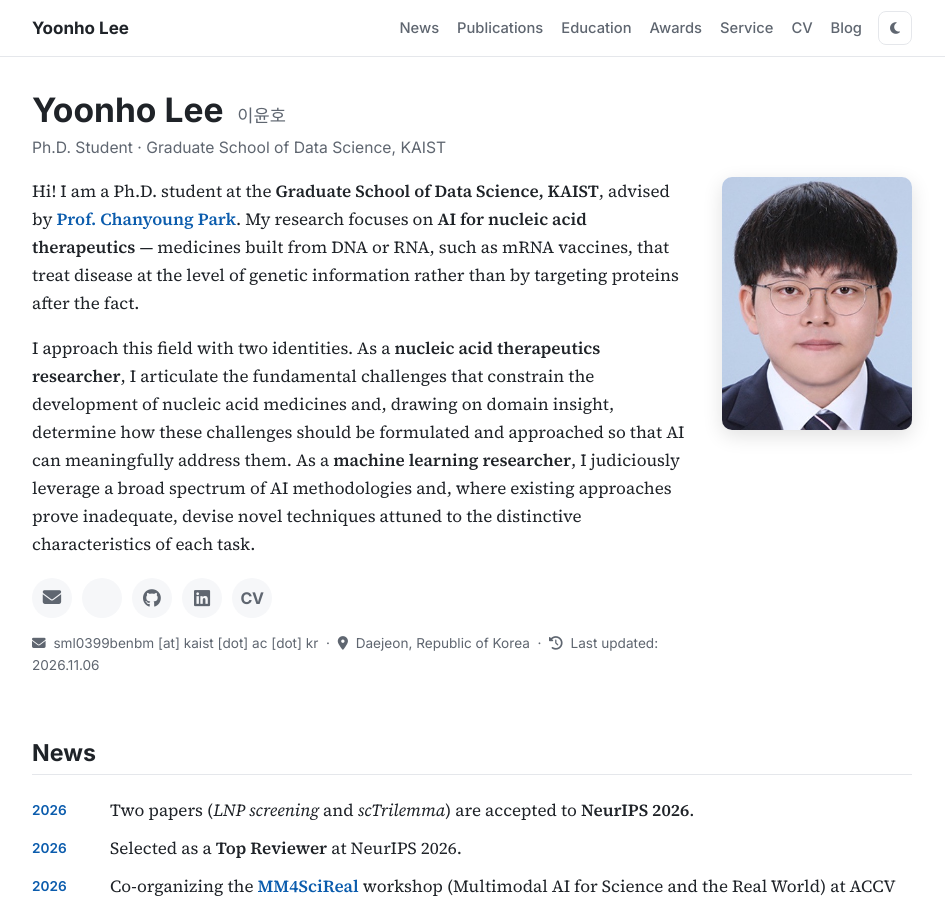
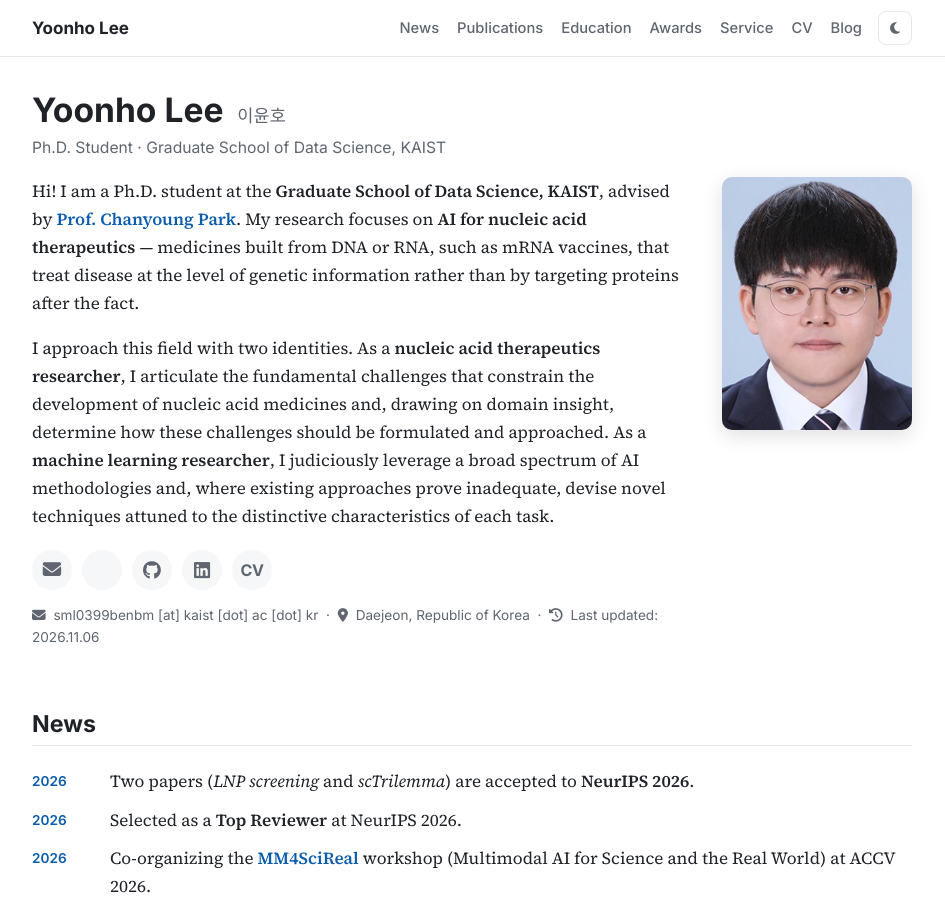
Before and after one commit to Yoonho-Lee-AI4Science/Yoonho-Lee-AI4Science.github.io, a Jekyll site: the page built from index.html, in a window 1280 px wide and 900 px high. Shown: the whole window, without its empty margins (168-1113 px from the left). Built offline with Jekyll 4.4.1, drawn with Linux system fonts in a browser that asks for light colours; a style sheet for code colours, icons or effects is not loaded.

Commit message:
Shorten nucleic acid researcher sentence in bio
Co-Authored-By: Claude Opus 5.5 <noreply@anthropic.com>

```diff
--- a/index.html
+++ b/index.html
@@ -58,7 +58,7 @@
           I approach this field with two identities.
           As a <strong>nucleic acid therapeutics researcher</strong>, I articulate the fundamental challenges
           that constrain the development of nucleic acid medicines and, drawing on domain insight, determine
-          how these challenges should be formulated and approached so that AI can meaningfully address them.
+          how these challenges should be formulated and approached.
           As a <strong>machine learning researcher</strong>, I judiciously leverage a broad spectrum of AI methodologies
           and, where existing approaches prove inadequate, devise novel techniques attuned to the distinctive
           characteristics of each task.
```
